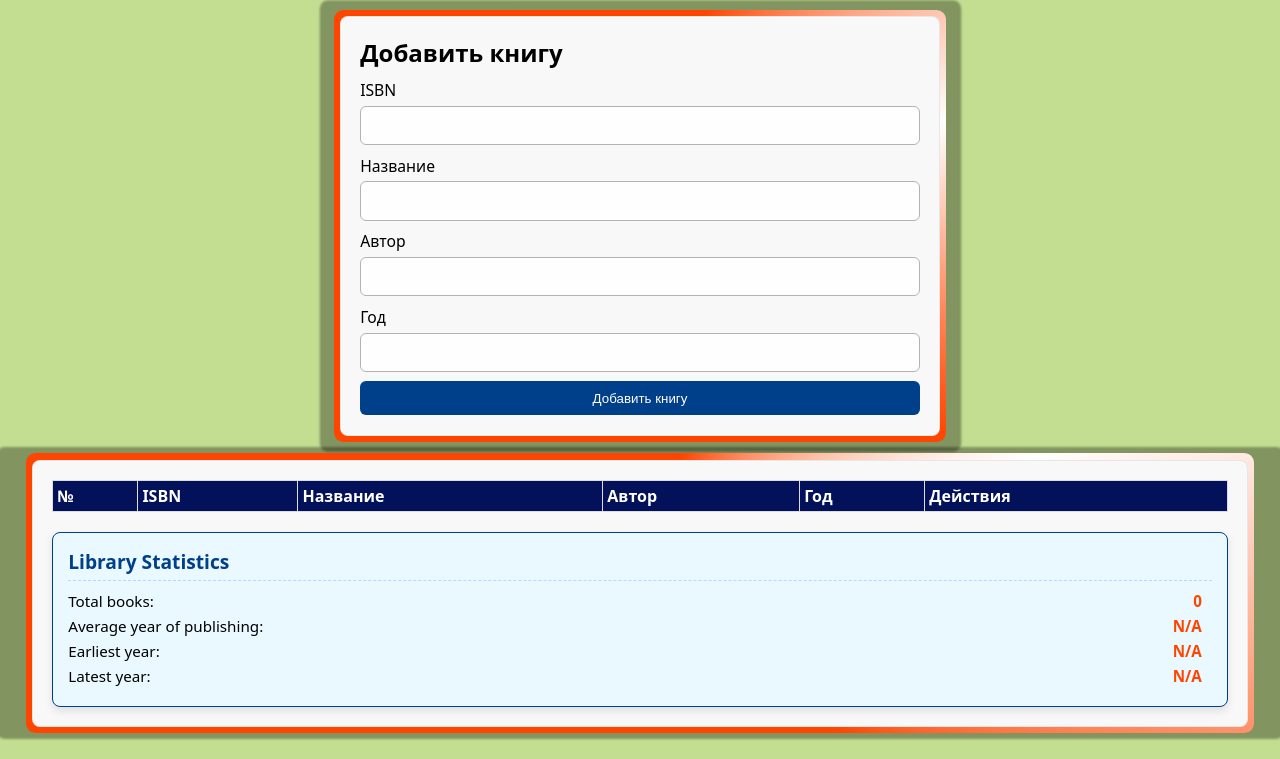
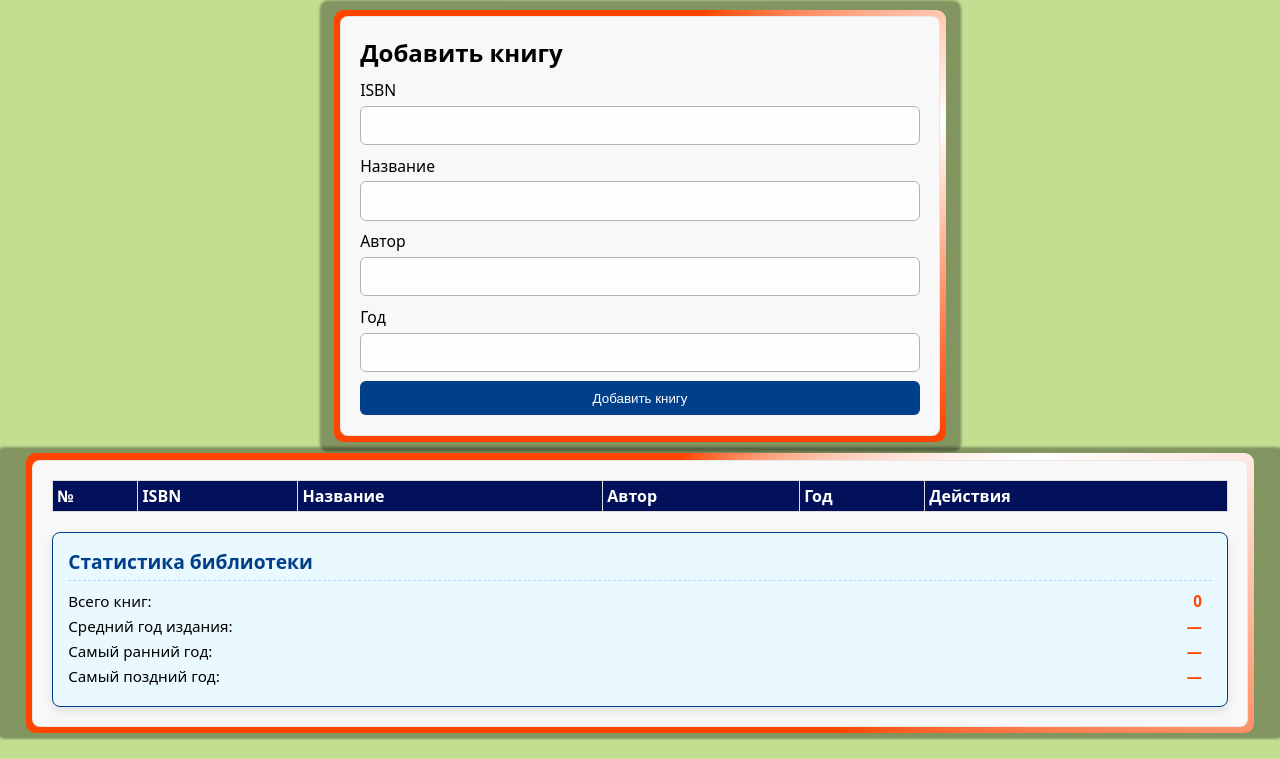
Before and after one commit to DubnovAlexey/Library, a plain HTML site: page index.html in a window 1280 px wide. Shown: the part 211-970 px from the top of the page. Drawn offline with Linux system fonts and the light colour scheme.

Commit message:
statistics in Russian, dash instead of N/A

```diff
--- a/homework.js
+++ b/homework.js
@@ -51,9 +51,9 @@ function updateStats() {
     if (totalBooksEl) totalBooksEl.textContent = total;
 // Если книг нет, сбрасываем остальные значения
     if (total === 0) {
-        if (avgYearEl) avgYearEl.textContent = 'N/A';
-        if (minYearEl) minYearEl.textContent = 'N/A';
-        if (maxYearEl) maxYearEl.textContent = 'N/A';
+        if (avgYearEl) avgYearEl.textContent = '—';
+        if (minYearEl) minYearEl.textContent = '—';
+        if (maxYearEl) maxYearEl.textContent = '—';
         return;
     }
 
--- a/index.html
+++ b/index.html
@@ -58,11 +58,11 @@
         </table>
         </div>
         <div id ="stats">
-            <h2>Library Statistics</h2>
-            <p>Total books: <span id = "totalBooks">0</span></p>
-            <p>Average year of publishing: <span id = "avgYear">N/A</span></p>
-            <p>Earliest year: <span id = "minYear"></span></p>
-            <p>Latest year: <span id = "maxYear"></span></p>
+            <h2>Статистика библиотеки</h2>
+            <p>Всего книг: <span id = "totalBooks">0</span></p>
+            <p>Средний год издания: <span id = "avgYear">—</span></p>
+            <p>Самый ранний год: <span id = "minYear">—</span></p>
+            <p>Самый поздний год: <span id = "maxYear">—</span></p>
         </div>
     </div>
 </div>
```
